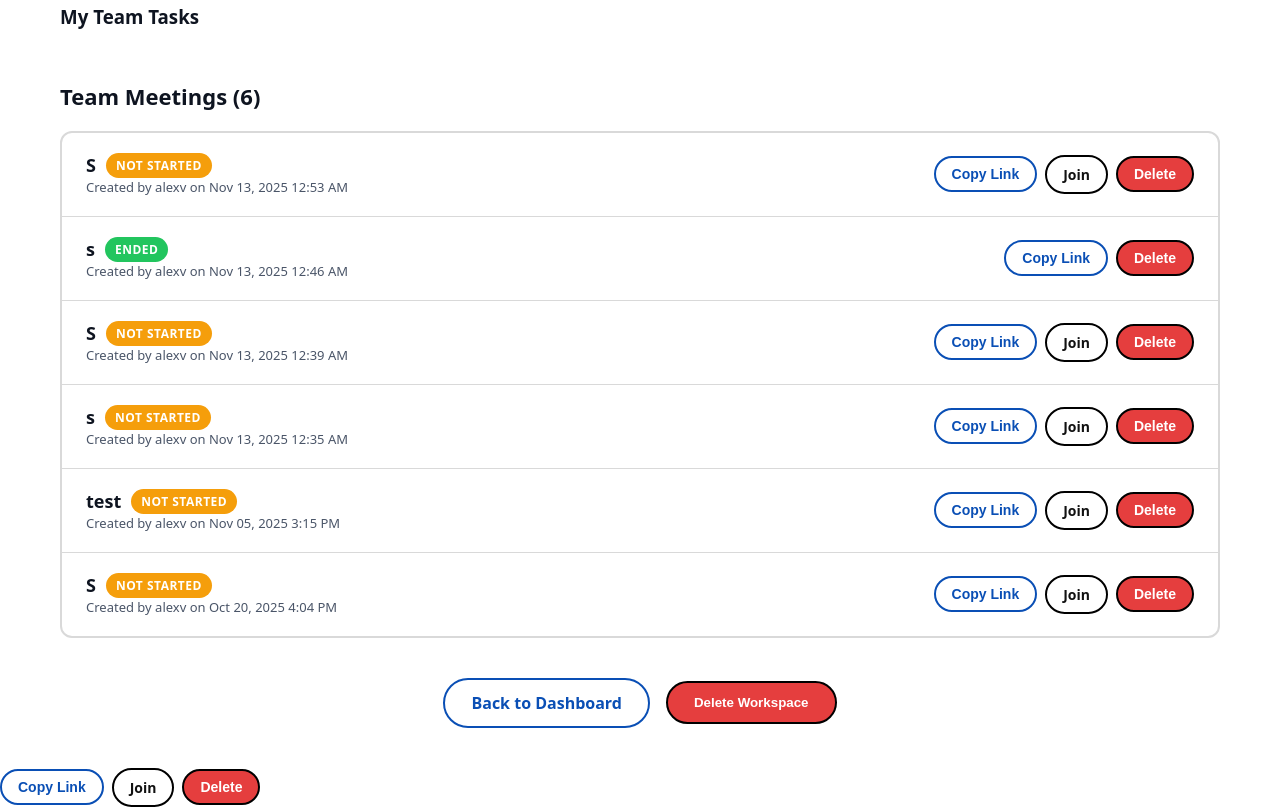
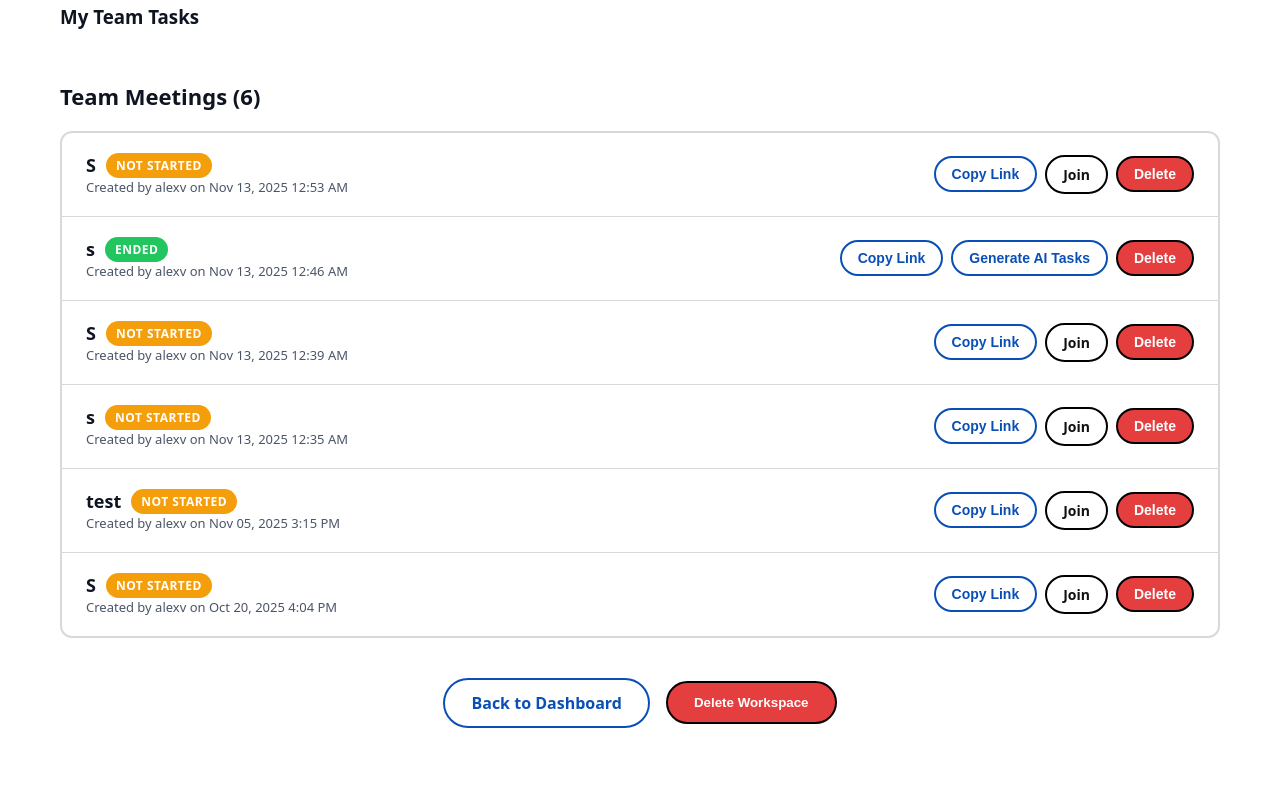
Before and after one commit to UCCS-CS4300-5300/Team-1-fall-2025-sec-1, a Django app: page /workspace/1/ in a window 1280 px wide. Shown: the part 619-1426 px from the top of the page. After the commit the page ends 1347 px from the top, so only its background shows below. Run offline with Django 4.2, Linux system fonts and the light colour scheme; a user stored in the database is signed in; data comes from the database, SQL or seed files in the repository; tables that the repository leaves empty hold one stand-in row (values such as "Sample post").

Commit message:
fixed button and team room error

```diff
--- a/GroupThink/home/templates/home/workspace_detail.html
+++ b/GroupThink/home/templates/home/workspace_detail.html
@@ -164,14 +164,29 @@
         </div>
         <div style="display: flex; gap: 8px; align-items: center;">
           <button onclick="copyMeetingLink('{{ meeting.room_name }}')" class="btn btn-small btn-secondary">Copy Link</button>
+
           {% if meeting.status != 'ended' %}
-          <a href="{% url 'join_meeting' meeting.room_name %}" class="btn btn-small">Join</a>
+            {% if meeting.room_name %}
+              <a href="{% url 'join_meeting' meeting.room_name %}" class="btn btn-small">Join</a>
+            {% endif %}
           {% endif %}
+
+          {% if meeting.status == 'ended' %}
+            {% if membership.role == 'admin' or meeting.created_by == user %}
+              <form method="post" action="{% url 'generate_tasks_from_meeting' meeting.id %}" style="margin: 0;">
+                {% csrf_token %}
+                <button type="submit" class="btn btn-small btn-secondary">
+                  Generate AI Tasks
+                </button>
+              </form>
+            {% endif %}
+          {% endif %}
+
           {% if membership.role == 'admin' or meeting.created_by == user %}
-          <form method="post" action="{% url 'delete_meeting' meeting.id %}" style="margin: 0;">
-            {% csrf_token %}
-            <button type="submit" class="btn btn-small" style="background: #e53e3e; color: white;" onclick="return confirm('Delete this meeting?')">Delete</button>
-          </form>
+            <form method="post" action="{% url 'delete_meeting' meeting.id %}" style="margin: 0;">
+              {% csrf_token %}
+              <button type="submit" class="btn btn-small" style="background: #e53e3e; color: white;" onclick="return confirm('Delete this meeting?')">Delete</button>
+            </form>
           {% endif %}
         </div>
       </div>
@@ -352,29 +367,4 @@ document.getElementById('members-close').addEventListener('click', function() {
 });
 </script>
 
-<div style="display: flex; gap: 8px; align-items: center;">
-  <button onclick="copyMeetingLink('{{ meeting.room_name }}')" class="btn btn-small btn-secondary">Copy Link</button>
-
-  {% if meeting.status != 'ended' %}
-  <a href="{% url 'join_meeting' meeting.room_name %}" class="btn btn-small">Join</a>
-  {% endif %}
-
-  {% if meeting.status == 'ended' %}
-    {% if membership.role == 'admin' or meeting.created_by == user %}
-      <form method="post" action="{% url 'generate_tasks_from_meeting' meeting.id %}" style="margin: 0;">
-        {% csrf_token %}
-        <button type="submit" class="btn btn-small btn-secondary">
-          Generate AI Tasks
-        </button>
-      </form>
-    {% endif %}
-  {% endif %}
-
-  {% if membership.role == 'admin' or meeting.created_by == user %}
-  <form method="post" action="{% url 'delete_meeting' meeting.id %}" style="margin: 0;">
-    {% csrf_token %}
-    <button type="submit" class="btn btn-small" style="background: #e53e3e; color: white;" onclick="return confirm('Delete this meeting?')">Delete</button>
-  </form>
-  {% endif %}
-</div>
 {% endblock %}
```
